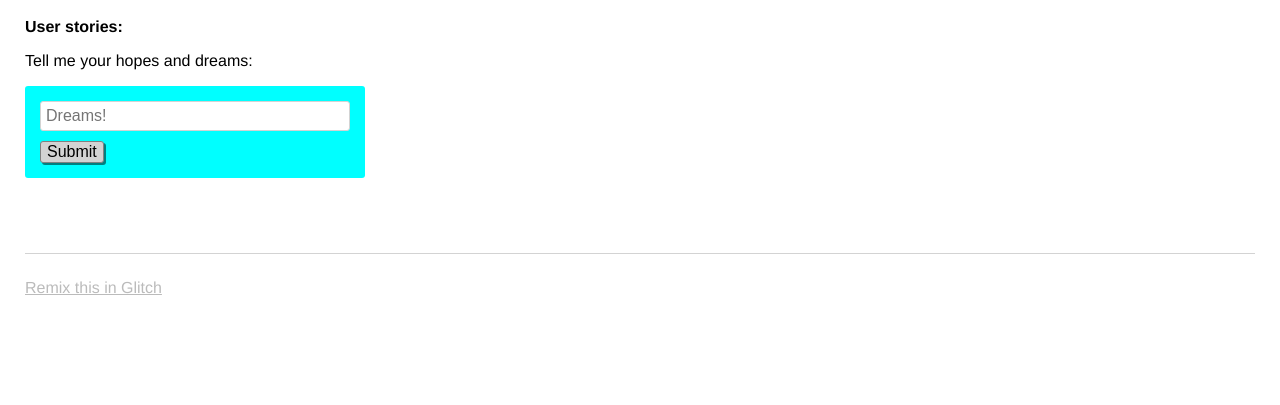
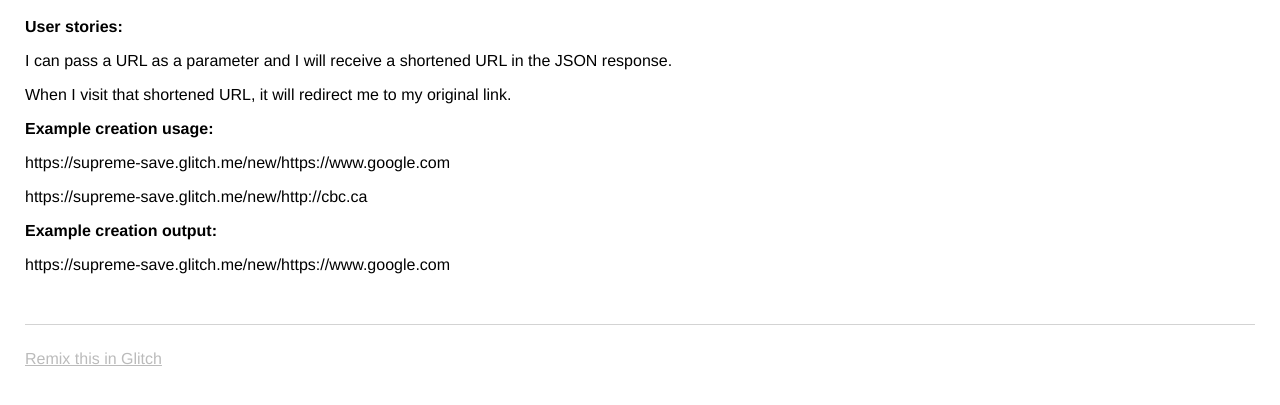
Before and after one commit to ziweidream/URL-Shortener-Microservice, a website: page views/index.html in a window 1280 px wide. Shown: the part 65-470 px from the top of the page. Drawn offline with nearby package versions, Linux system fonts and the light colour scheme; no server answers.

Commit message:
✨🦁 Checkpoint views/index.html:621255/144 public/style.css:621255/4

```diff
--- a/public/style.css
+++ b/public/style.css
@@ -22,9 +22,7 @@
   font-weight: bold;
 }
 
-p {
-  max-width: 600px;
-}
+
 
 form {
   margin-bottom: 25px;
--- a/views/index.html
+++ b/views/index.html
@@ -27,15 +27,13 @@
 
     <main>
       <p class="bold">User stories:</p>
-      <p>Tell me your hopes and dreams:</p>
-      <form>
-        <input type="text" maxlength="100" placeholder="Dreams!">
-        <button type="submit">Submit</button>
-      </form>
-      <section class="dreams">
-        <ul id="dreams">
-        </ul>
-      </section>
+      <p>I can pass a URL as a parameter and I will receive a shortened URL in the JSON response.</p>
+      <p>When I visit that shortened URL, it will redirect me to my original link.</p>
+      <p class="bold">Example creation usage:</p>
+      <p>https://supreme-save.glitch.me/new/https://www.google.com</p>
+      <p>https://supreme-save.glitch.me/new/http://cbc.ca</p>
+      <p class="bold">Example creation output:</p>
+      <p>https://supreme-save.glitch.me/new/https://www.google.com</p>
     </main>
 
     <footer>
```
